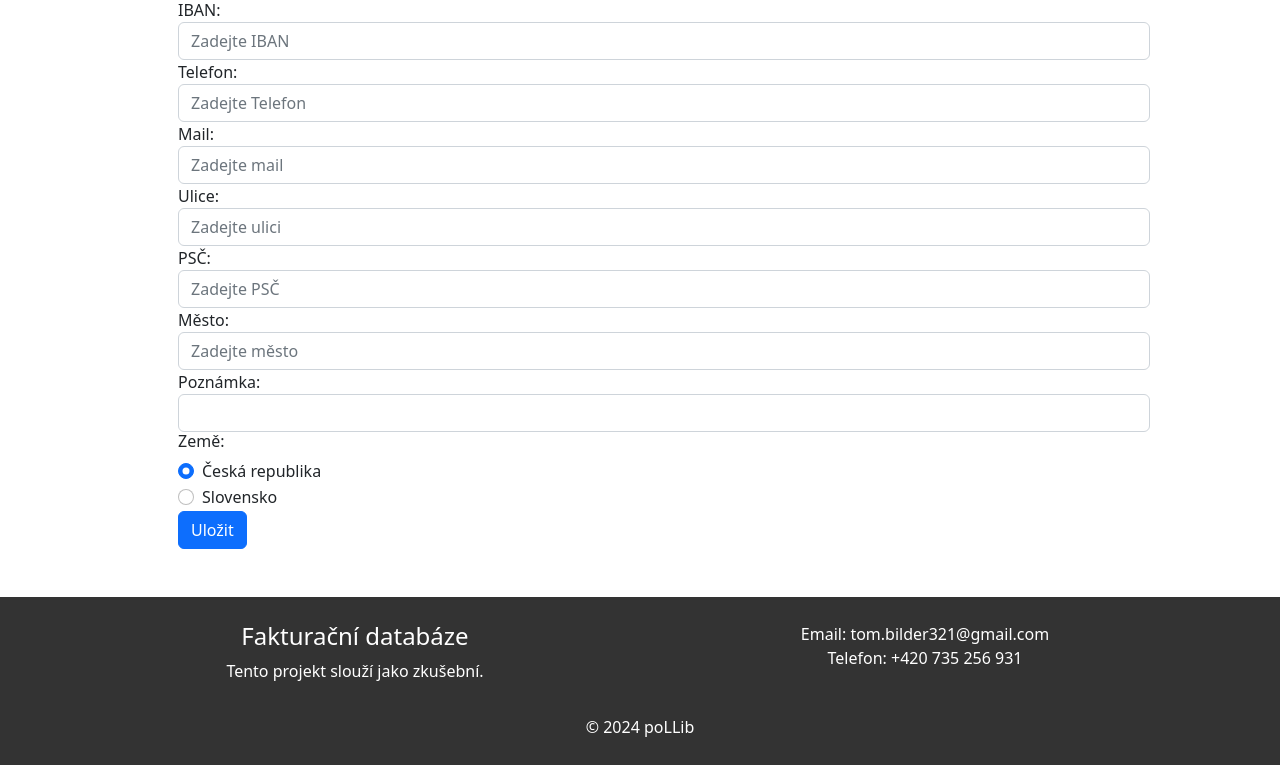
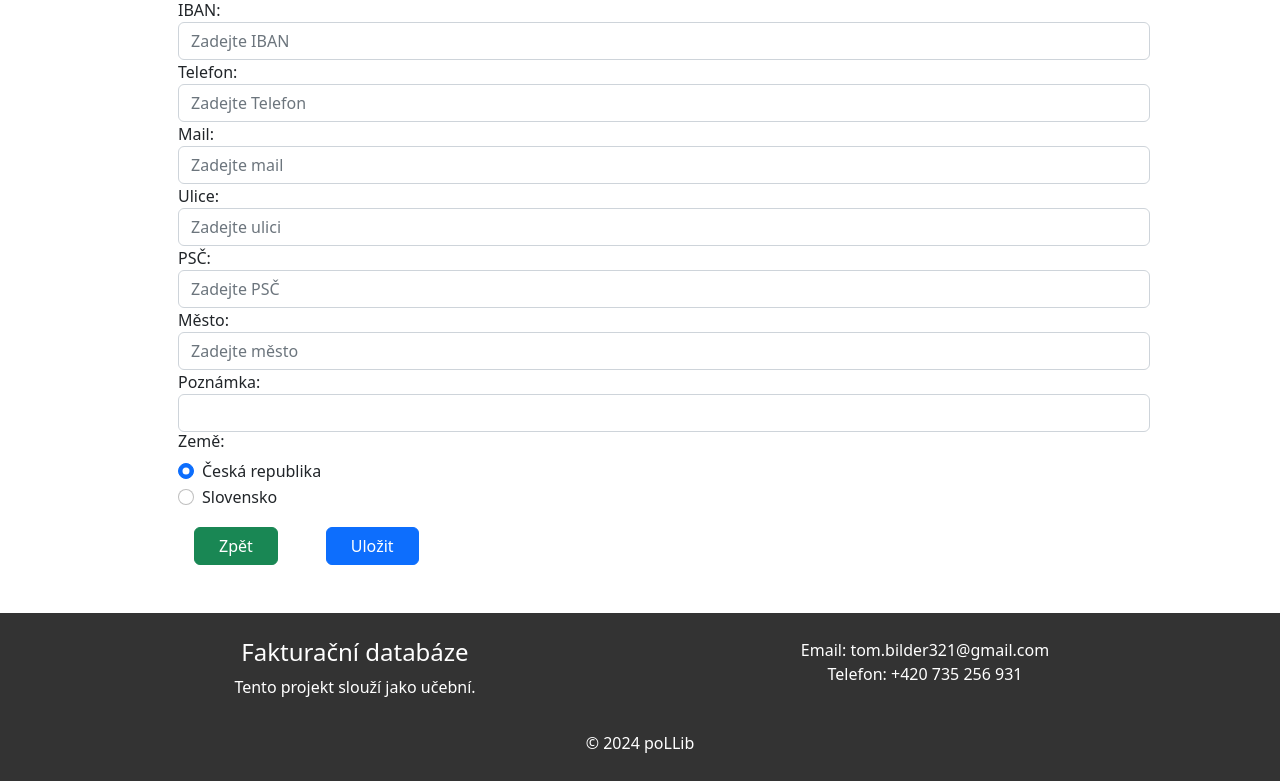
Before and after one commit to poLLib/invoice-webapp, a React (Create React App) app in the folder invoice-client-starter/: page /persons/create in a window 1280 px wide. Shown: the part 476-1257 px from the top of the page. Built offline with nearby package versions, Linux system fonts and the light colour scheme.

Commit message:
BackButton
ve fomrs a details

```diff
--- a/invoice-client-starter/src/App.js
+++ b/invoice-client-starter/src/App.js
@@ -29,7 +29,6 @@ import {
   Routes,
   Navigate,
 } from "react-router-dom";
-
 import { PersonIndex } from "./persons/PersonIndex";
 import { PersonDetail } from "./persons/PersonDetail";
 import { PersonForm } from "./persons/PersonForm";
@@ -92,7 +91,7 @@ export function App() {
           <div className="row">
             <div className="col-md-6">
               <h4>Fakturační databáze</h4>
-              <p>Tento projekt slouží jako zkušební.</p>
+              <p>Tento projekt slouží jako učební.</p>
             </div>
             <div className="col-md-6 text-md-right">
               <ul className="list-unstyled">
--- /dev/null
+++ b/invoice-client-starter/src/components/BackButton.js
@@ -0,0 +1,10 @@
+import { useNavigate } from "react-router-dom";
+
+export function BackButton ({style}) {
+    const navigate = useNavigate()
+
+    return (
+        <>
+        <button className={style} onClick={() => navigate(-1)}>Zpět</button></>
+    );
+};
--- a/invoice-client-starter/src/invoice/InvoiceDetail.js
+++ b/invoice-client-starter/src/invoice/InvoiceDetail.js
@@ -22,8 +22,8 @@
 
 import React, { useEffect, useState } from "react";
 import { useParams } from "react-router-dom";
-
 import { apiGet } from "../utils/api";
+import { BackButton } from "../components/BackButton";
 
 export function InvoiceDetail() {
     const { id } = useParams();
@@ -93,6 +93,7 @@ export function InvoiceDetail() {
                     </p>
                 </div>
                 )}
+                <BackButton style="btn btn-success ms-3 px-4 mb-4"/>
             </div>
         </>
     );
--- a/invoice-client-starter/src/invoice/InvoiceForm.js
+++ b/invoice-client-starter/src/invoice/InvoiceForm.js
@@ -29,6 +29,7 @@ import InputField from "../components/InputField";
 import FlashMessage from "../components/FlashMessage";
 import InputSelect from "../components/InputSelect";
 import dateStringFormatter from "../utils/dateStringFormatter";
+import { BackButton } from "../components/BackButton";
 
 export function InvoiceForm() {
     const navigate = useNavigate();
@@ -206,7 +207,8 @@ export function InvoiceForm() {
                     }}
                 />
 
-                <input type="submit" className="btn btn-primary mt-3" value="Uložit" />
+                <BackButton style="btn btn-success mt-3 ms-3 px-4"/>
+                <input type="submit" className="btn btn-primary mt-3 ms-5 px-4" value="Uložit" />
             </form>
         </div>
     );
--- a/invoice-client-starter/src/invoice/InvoiceTable.js
+++ b/invoice-client-starter/src/invoice/InvoiceTable.js
@@ -20,7 +20,6 @@
  * Více informací na http://www.itnetwork.cz/licence
  */
 
-import React, { useState } from "react";
 import { Link } from "react-router-dom";
 
 export function InvoiceTable({ label, items, deleteInvoice }) {
--- a/invoice-client-starter/src/persons/PersonDetail.js
+++ b/invoice-client-starter/src/persons/PersonDetail.js
@@ -26,6 +26,7 @@ import { Link } from "react-router-dom";
 import '../styles.css'
 import { apiGet } from "../utils/api";
 import Country from "./Country";
+import { BackButton } from "../components/BackButton";
 
 export function PersonDetail() {
     const { id } = useParams();
@@ -156,6 +157,8 @@ export function PersonDetail() {
                         )}
                     </div>
                 </div>
+                <BackButton style="btn btn-success ms-3 px-4 mb-4"/>
+
             </div>
         </>
     );
--- a/invoice-client-starter/src/persons/PersonForm.js
+++ b/invoice-client-starter/src/persons/PersonForm.js
@@ -23,6 +23,7 @@
 import React, { useEffect, useState } from "react";
 import { useNavigate, useParams } from "react-router-dom";
 import { apiGet, apiPost, apiPut } from "../utils/api";
+import { BackButton } from "../components/BackButton";
 import InputField from "../components/InputField";
 import InputCheck from "../components/InputCheck";
 import FlashMessage from "../components/FlashMessage";
@@ -278,8 +279,8 @@ export function PersonForm() {
                     checked={Country.SLOVAKIA === person.country}
                 />
 
-                <input type="submit" className="btn btn-primary" value="Uložit" />
-            </form>
+                <BackButton style="btn btn-success mt-3 ms-3 px-4" />
+                <input type="submit" className="btn btn-primary mt-3 ms-5 px-4" value="Uložit" />            </form>
         </div>
     );
 };
--- a/invoice-client-starter/src/persons/PersonIndex.js
+++ b/invoice-client-starter/src/persons/PersonIndex.js
@@ -79,7 +79,8 @@ export function PersonIndex() {
     }
 
     return (
-        <div>
+        <div className="row">
+            <div className="col">
                 <h1>Seznam společností</h1>
                 <p>
                     Celkový počet: &nbsp;&nbsp;&nbsp; {isLoadingCount ? (<div className="spinner-grow ms-3" role="status"></div>) : (<strong>{totalPersons}</strong>)}
@@ -102,5 +103,6 @@ export function PersonIndex() {
                     Nová firma/osoba
                 </Link>
             </div>
+        </div>
     );
 };
--- a/invoice-client-starter/src/persons/PersonTable.js
+++ b/invoice-client-starter/src/persons/PersonTable.js
@@ -27,8 +27,6 @@ export function PersonTable({ itemsPerPage, deletePerson }) {
 
     return (
         <div>
-
-
             <table className="table table-striped">
                 <thead className="fs-5">
                     <th>NÁZEV</th>
```
Also changed, not shown: 1 other file (tests, documents, lock files or other folders). Lines whose indentation alone changed are shown as unchanged.
